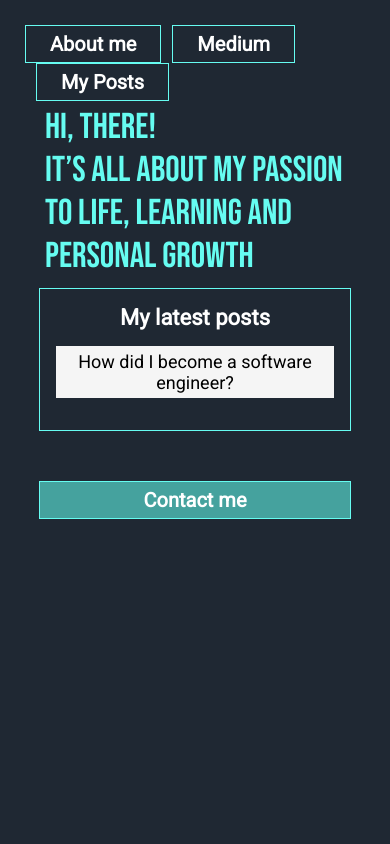
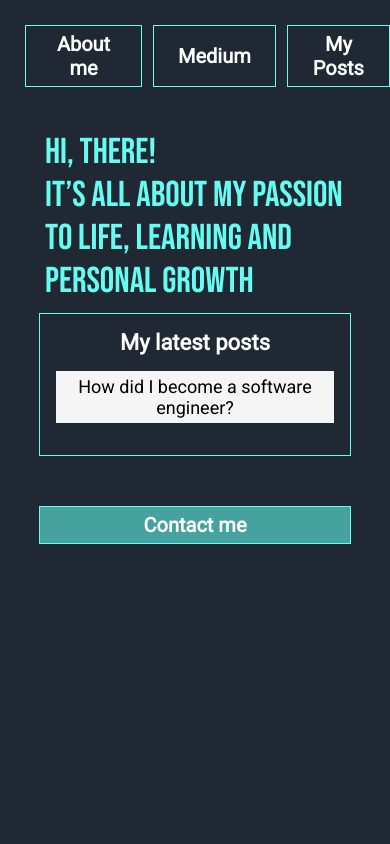
Before and after one commit to olesiaMartushkanova/react-typescript-blog, a React (Create React App) app: page / in a window 390 px wide. Shown: the top 844 px of the page. Built offline with nearby package versions, Linux system fonts and the light colour scheme; no server answers; a web font is replaced by a local one.

Commit message:
fixed button on mobile

```diff
--- a/src/components/Page/Page.css
+++ b/src/components/Page/Page.css
@@ -15,6 +15,8 @@
   .header {
     width: 100vw;
     height: 95px;
+    display: flex;
+    flex-direction: row;
   }
 
   .nav__buttons {
@@ -53,11 +55,13 @@
     height: 80px;
     margin-bottom: 10px;
     margin-left: 25px;
+    width: 300px;
+    margin-top: 25px;
   }
 
   .nav__buttons {
-    margin-top: 25px;
-    width: 300px;
+    position: absolute;
+    display: flex;
   }
 
   .button__about-me {
--- a/src/components/Page/Page.tsx
+++ b/src/components/Page/Page.tsx
@@ -28,7 +28,7 @@ const Page: React.FC<IPage> = (props) => {
   return (
     <div className='app-blog-page'>
       <header className='header'>
-        <nav className='nav__buttons'>
+        <div className='nav__buttons'>
           <AboutMeButton
             className='button__about-me'
             path={homeButtonPath}
@@ -44,7 +44,7 @@ const Page: React.FC<IPage> = (props) => {
           )}
 
           <Dropdown className='header__dropdown' />
-        </nav>
+        </div>
       </header>
       <div className='page__body'> {children}</div>
       <Footer />
```
